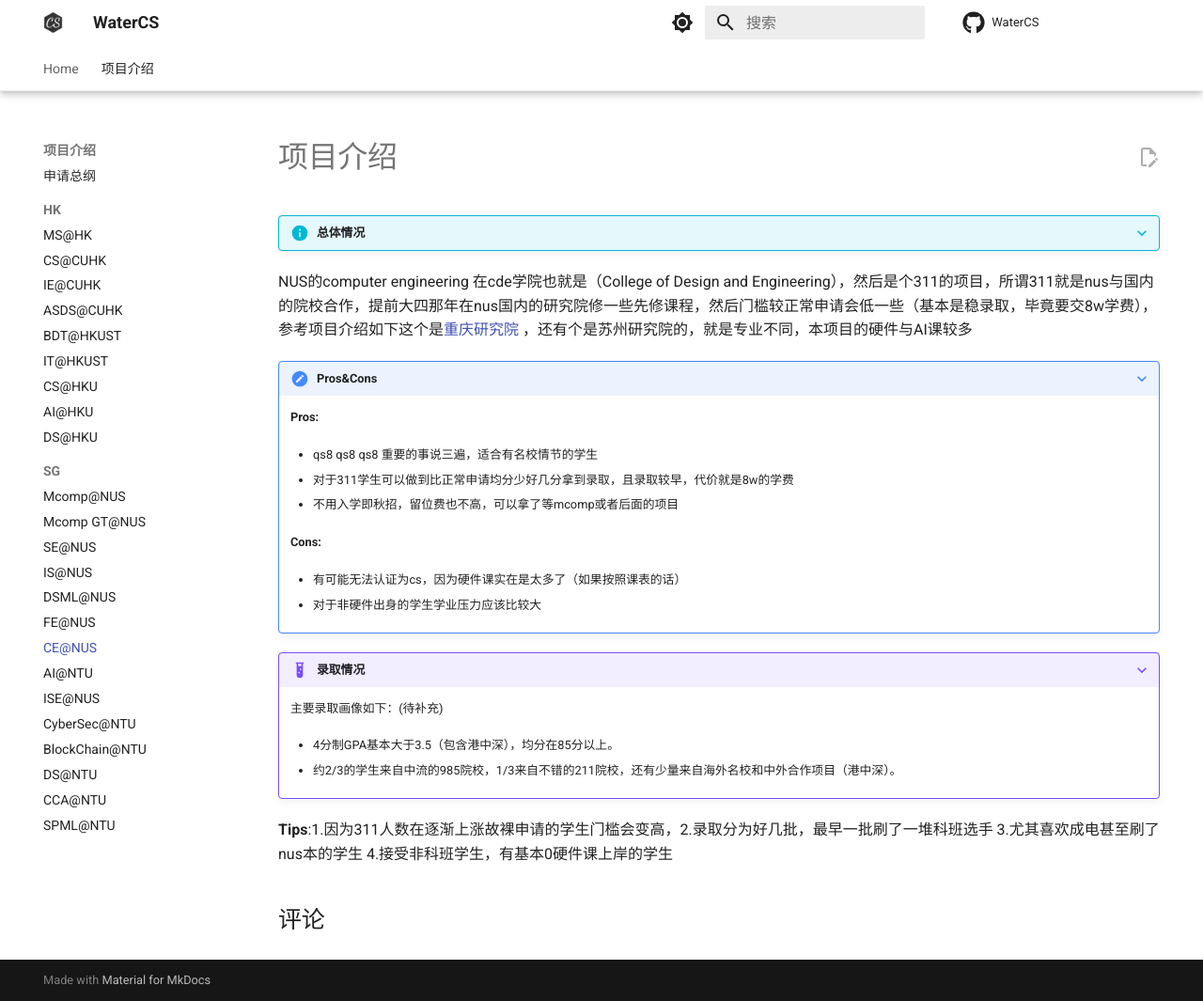
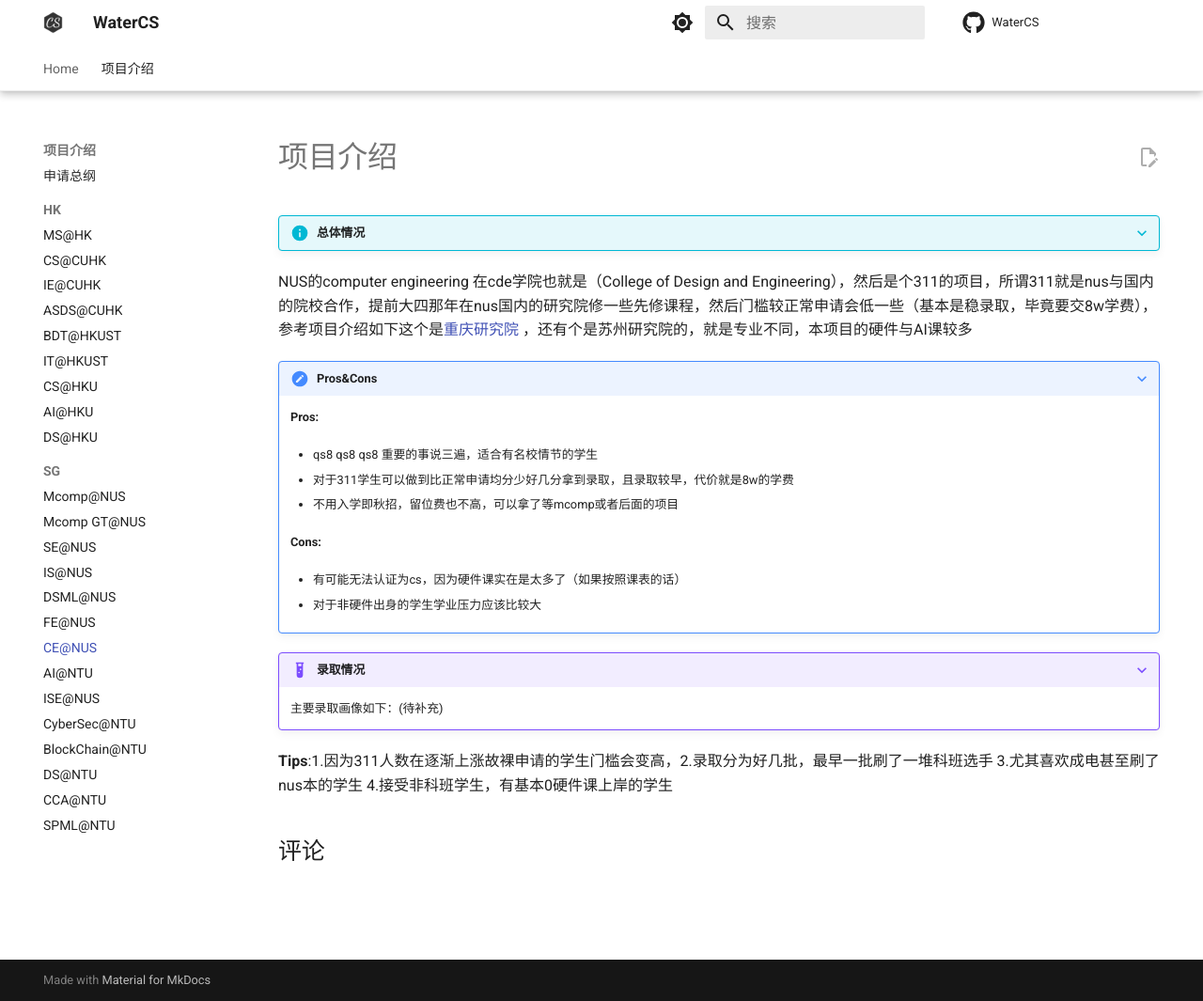
Before and after one commit to Water-CS-Application/WaterCS, an MkDocs documentation site: the page built from docs/Program/SG/T1.5/CE@NUS.md, in a window 1280 px wide and 1065 px high. Shown: the whole window at 94% size. Built offline with MkDocs 1.6.1 and Material for MkDocs 9.7.7, drawn with Linux system fonts in a browser that asks for light colours; comment, search, counter and statistics services are not loaded.

Commit message:
Update CE@NUS.md

```diff
--- a/docs/Program/SG/T1.5/CE@NUS.md
+++ b/docs/Program/SG/T1.5/CE@NUS.md
@@ -25,8 +25,6 @@
 
     主要录取画像如下：(待补充)
 
-    - 4分制GPA基本大于3.5（包含港中深），均分在85分以上。
 
-    - 约2/3的学生来自中流的985院校，1/3来自不错的211院校，还有少量来自海外名校和中外合作项目（港中深）。
 
 **Tips**:1.因为311人数在逐渐上涨故裸申请的学生门槛会变高，2.录取分为好几批，最早一批刷了一堆科班选手 3.尤其喜欢成电甚至刷了nus本的学生 4.接受非科班学生，有基本0硬件课上岸的学生
```
